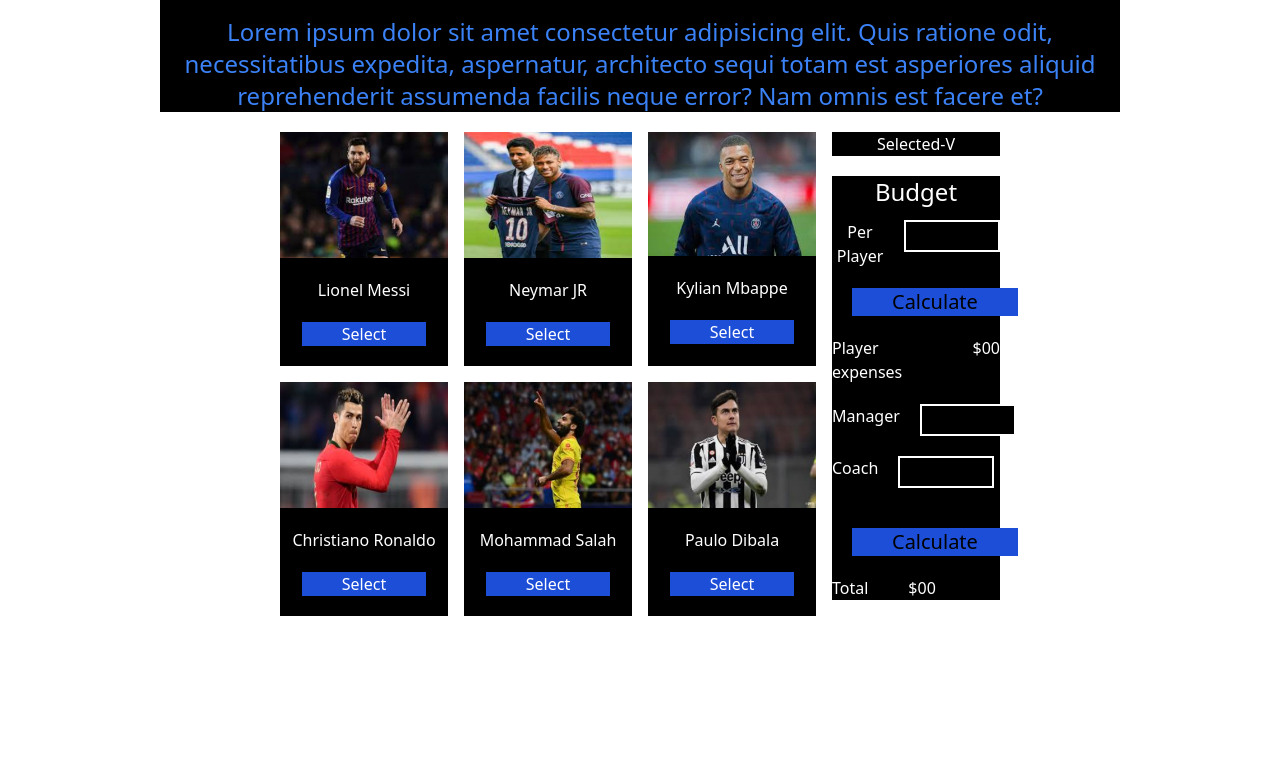
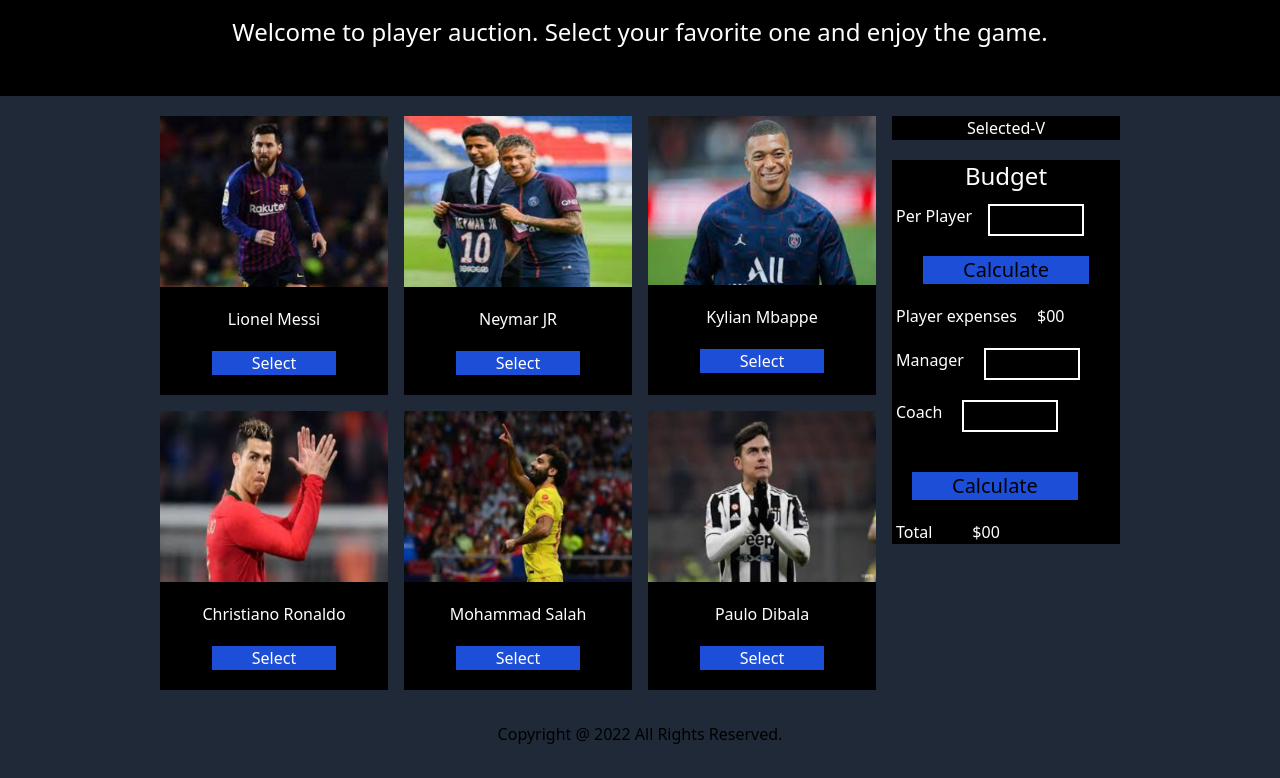
Before and after one commit to nusratnova5/super-player-auction, a plain HTML site: page index.html in a window 1280 px wide. Shown: the part 72-850 px from the top of the page. Before the commit the page ends 800 px from the top, so only its background shows below. Drawn offline with nearby package versions, Linux system fonts and the light colour scheme.

Commit message:
partially done

```diff
--- a/index.html
+++ b/index.html
@@ -9,16 +9,13 @@
     <title>Player Auction website</title>
 </head>
 
-<body>
+<body class="bg-gray-800">
     <header class="bg-auto bg-black">
-        <h1 class="text-center text-5xl text-blue-500 mb-10">Welcome to player Auction</h1>
-        <p class="text-blue-500 text-center text-2xl">Lorem ipsum dolor sit amet consectetur adipisicing elit. Quis
-            ratione odit,
-            necessitatibus expedita,
-            aspernatur, architecto sequi totam est asperiores aliquid reprehenderit assumenda facilis neque error? Nam
-            omnis est facere et?
-
+        <h1 class="text-center text-5xl text-white mb-10">Super Player Auction</h1>
+        <p class="text-white text-center text-2xl ">
+            Welcome to player auction. Select your favorite one and enjoy the game.
         </p>
+        <br><br>
     </header>
 
     <body class="w-3/4 mx-auto">
@@ -81,7 +78,7 @@
                     </ol>
                 </div>
                 <div class="bg-black mt-5">
-                    <div class="text-center">
+                    <div class="text-center mx-1">
                         <h1 class="text-white text-2xl mb-3">Budget</h1>
                         <div class="flex gap-4">
                             <div>
@@ -95,16 +92,16 @@
                         <button class="bg-blue-700 px-10 m-5 text-xl font-medium" id="calculate-btn">Calculate</button>
                     </div>
                     <div>
-                        <div class="flex gap-5 mb-5 text-white">
+                        <div class="flex gap-5 mb-5 mx-1 text-white">
                             <div>
                                 <h1>Player expenses </h1>
                             </div>
                             <div>
-                                <h1 id="player-cost">$00</h1>
+                                <h1 id="player-cost">$<span>00</span></h1>
                             </div>
                         </div>
                     </div>
-                    <div class="flex gap-5 mb-5 text-white ">
+                    <div class="flex gap-5 mb-5 mx-1 text-white ">
                         <div>
                             <h1 class="text-white">Manager </h1>
                         </div>
@@ -113,7 +110,7 @@
                                 id="manager-cost">
                         </div>
                     </div>
-                    <div class="flex gap-5 mb-5 text-white">
+                    <div class="flex gap-5 mb-5 mx-1 text-white">
                         <div>
                             <h1 class="text-white">Coach </h1>
                         </div>
@@ -124,12 +121,12 @@
                     </div>
                     <button class="bg-blue-700 px-10 m-5 text-xl font-medium"
                         id="calculate-total-btn">Calculate</button>
-                    <div class="flex gap-10 text-white">
+                    <div class="flex gap-10 mx-1 text-white">
                         <div>
                             <h1>Total </h1>
                         </div>
                         <div>
-                            <h1 id="total-cost">$00</h1>
+                            <h1 id="total-cost">$<span>00</span></h1>
                         </div>
                     </div>
                 </div>
@@ -139,6 +136,9 @@
         </div>
 
     </body>
+    <footer>
+        <h3 class="text-center py-8">Copyright @ 2022 All Rights Reserved.</h3>
+    </footer>
     <script src="domHandling.js"></script>
     <script src="selected-player.js"></script>
     <script src="playerCost.js"></script>
```
